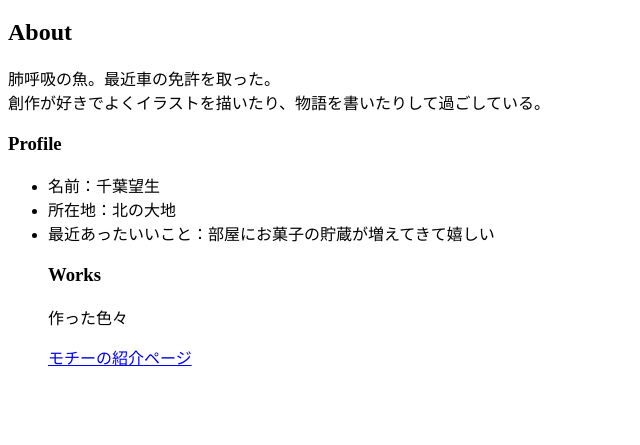
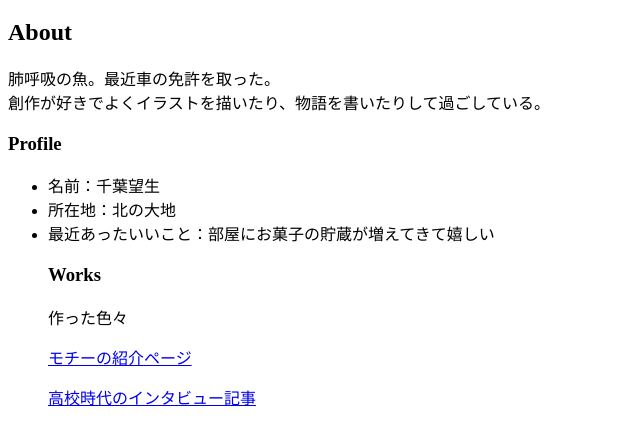
Before and after one commit to uontyu12/uontyu.github.io, a plain HTML site: page index.html in a window 1280 px wide. Shown: the part 61-506 px from the top of the page, without its empty margins (0-640 px from the left). Drawn offline with Linux system fonts and the light colour scheme.

Commit message:
URLなど

```diff
--- a/index.html
+++ b/index.html
@@ -20,10 +20,12 @@
       <li>所在地：北の大地</li>
       <li>最近あったいいこと：部屋にお菓子の貯蔵が増えてきて嬉しい</li>
 
-      <h3>Works</h3>
-      <p>作った色々</p>
+    <h3>Works</h3>
+    <p>作った色々</p>
   <a href="https://sousakukr.notion.site/27e8ba5a78a480a1b41ce731f08fdee4" target="_blank"
     rel="noopener noreferrer">モチーの紹介ページ</a></p>
+      <a href="https://sousakukr.notion.site/27e8ba5a78a480a1b41ce731f08fdee4" target="_blank"
+    rel="noopener noreferrer">高校時代のインタビュー記事</a></p>
     </ul>
   </body>
 </html>
```
